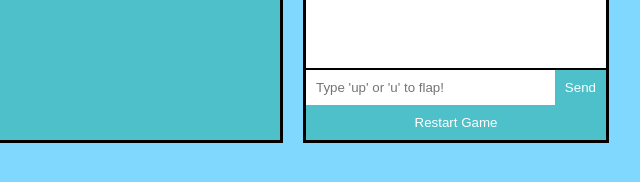
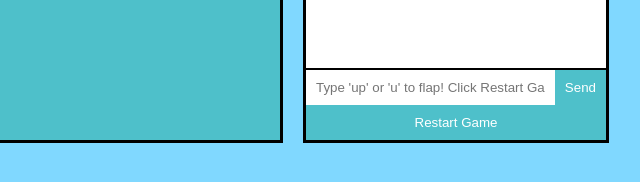
Before and after one commit to Grace/Flap-with-Friends-Chat, a website: page public/index.html in a window 1280 px wide. Shown: the part 460-642 px from the top of the page, 397-1037 px from the left. Drawn offline with nearby package versions, Linux system fonts and the light colour scheme; no server answers.

Commit message:
Updates input placeholder text

```diff
--- a/public/index.html
+++ b/public/index.html
@@ -14,7 +14,7 @@
     <div id="chat">
       <div id="messages"></div>
       <form id="chatForm">
-        <input id="input" autocomplete="off" placeholder="Type 'up' or 'u' to flap!">
+        <input id="input" autocomplete="off" placeholder="Type 'up' or 'u' to flap! Click Restart Game to play.">
         <button>Send</button>
       </form>
       <button id="restart">Restart Game</button>
```
